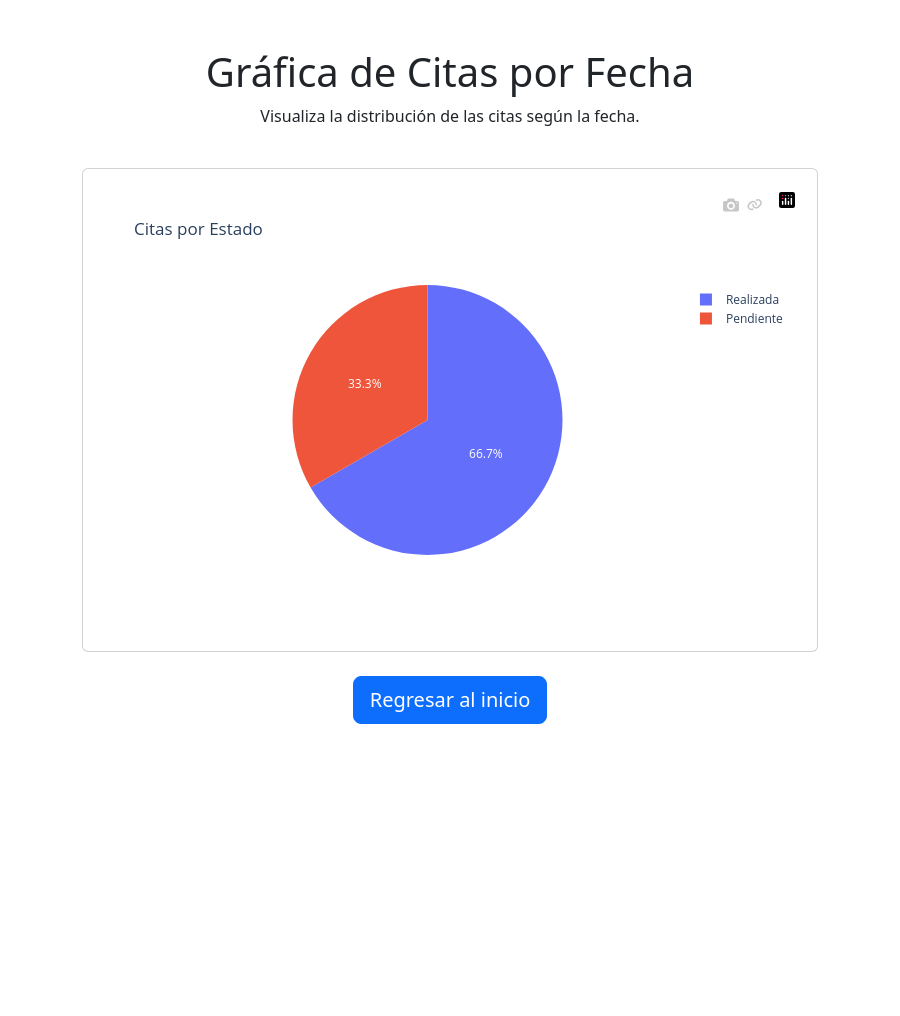
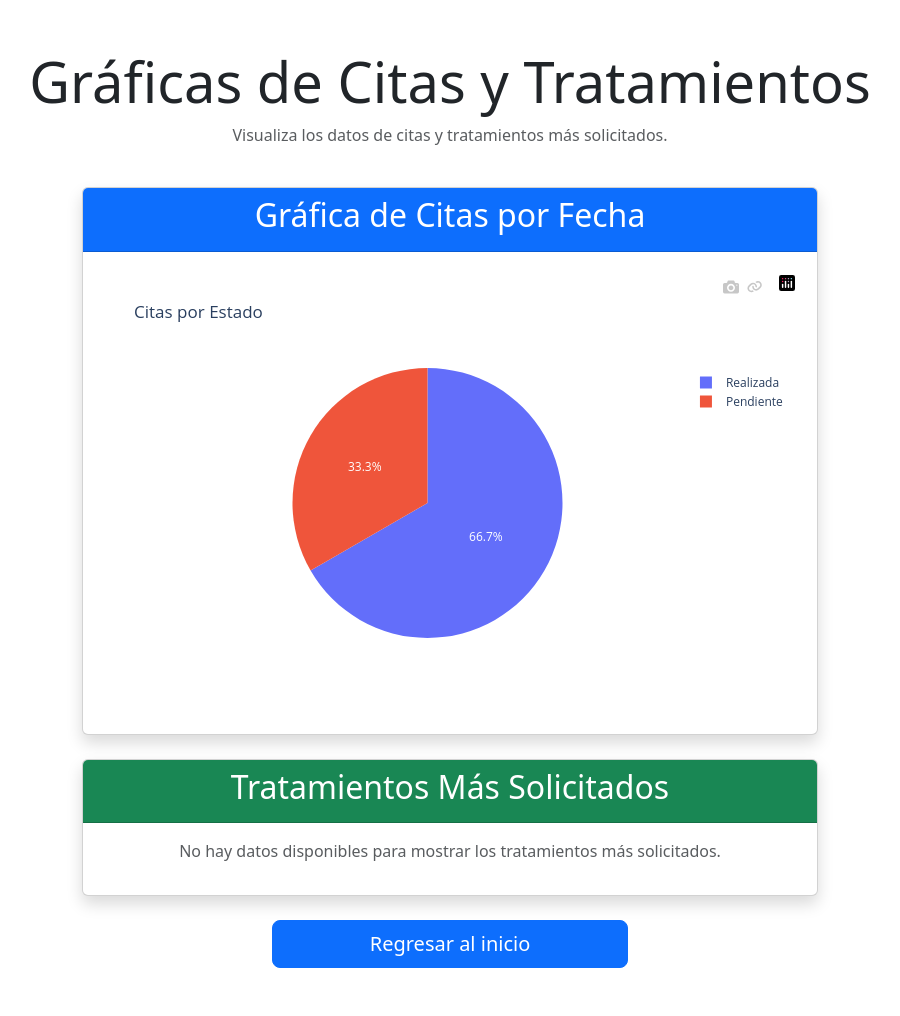
Before and after one commit to GabrielBtb2712/CRM-, a Django app: page /sg_paciente/sg_citas/ in a window 1280 px wide. Shown: the whole page, without its empty margins (190-1090 px from the left). Before the commit the page ends 724 px from the top, so only its background shows below. Run offline with Django 4.2, Linux system fonts and the light colour scheme; data comes from the database, SQL or seed files in the repository; both versions use the stored data as it was after the commit; parts of the project's set-up code (start-up, migrations or seed data) failed here and were passed over; some libraries are stand-ins or nearby versions.

Commit message:
actualizacion

```diff
--- a/api/home/citas/citas.py
+++ b/api/home/citas/citas.py
@@ -1,9 +1,13 @@
+from itertools import count
+from turtle import pd
 from django.contrib import messages
 from django.shortcuts import render, redirect
-from api.models import Citas, Doctores, TipoTratamiento
+from api.models import Citas, Doctores, TipoTratamiento,Tratamientos
 import plotly.express as px
 import plotly.io as pio
 from django.db import models
+from django.db.models import Q
+
 
 def citas(request):
     doctores = Doctores.objects.all()
@@ -70,3 +74,47 @@
 
     # Renderizar la página con la gráfica
     return render(request, 'sg_paciente/sg_citas.html', {'graph_html': graph_html})
+
+
+
+
+# Vista para tipos de tratamientos más solicitados
+def tipos_tratamientos_mas_solicitados(request):
+
+    # Consulta para contar tipos de tratamiento válidos
+    tipos_tratamientos = Tratamientos.objects.annotate(
+        count_solicitudes=count('tratamientos__citas', filter=Q(tratamientos__citas__isnull=False))
+    ).order_by('-count_solicitudes')[:1]
+
+    # Si no hay datos, mostrar mensaje
+    if not tipos_tratamientos.exists():
+        return render(request, "sg_paciente/sg_citas.html", {
+            "plot_html": None,
+            "message": "No hay datos disponibles para mostrar."
+        })
+
+    # Convertir los datos en un formato adecuado para Plotly
+    data = {
+        "Tipo de Tratamiento": [tipo.tipo_tratamiento for tipo in tipos_tratamientos],
+        "Solicitudes": [tipo.count_solicitudes for tipo in tipos_tratamientos],
+    }
+    df = pd.DataFrame(data)
+
+    # Crear la gráfica con Plotly
+    fig = px.bar(
+        df,
+        x="Tipo de Tratamiento",
+        y="Solicitudes",
+        title="Tipos de Tratamientos más solicitados",
+        labels={"Tipo de Tratamiento": "Tipo de Tratamiento", "Solicitudes": "Número de Solicitudes"},
+    )
+    fig.update_layout(xaxis=dict(tickangle=-45))  # Inclinar etiquetas si son largas
+
+    # Convertir la gráfica a HTML
+    plot_html = fig.to_html(full_html=False)
+
+    # Renderizar la plantilla con la gráfica
+    return render(request, "sg_paciente/sg_citas.html", {
+        "plot_html": plot_html,
+        "message": None
+    })
--- a/api/home/home_view.py
+++ b/api/home/home_view.py
@@ -130,6 +130,10 @@
 
 
 
+
+
+
+
 def metricas(request):
     # Número total de clientes
     num_clientes = Usuarios.objects.count()
--- a/api/templates/sg_paciente/sg_citas.html
+++ b/api/templates/sg_paciente/sg_citas.html
@@ -1,39 +1,69 @@
 <!DOCTYPE html>
 <html lang="es">
+
 <head>
     <meta charset="UTF-8">
     <meta name="viewport" content="width=device-width, initial-scale=1.0">
-    <title>Gráfica de Citas por Fecha</title>
+    <title>Gráfica de Citas y Tratamientos</title>
     <!-- Integrar Bootstrap -->
     <link href="https://cdn.jsdelivr.net/npm/bootstrap@5.3.0-alpha1/dist/css/bootstrap.min.css" rel="stylesheet">
-    <!-- Agregar Plotly.js para la gráfica -->
+    <!-- Agregar Plotly.js para las gráficas -->
     <script src="https://cdn.plot.ly/plotly-latest.min.js"></script>
 </head>
+
 <body>
     <div class="container my-5">
+        <!-- Título principal -->
         <div class="row">
-            <!-- Título centrado -->
             <div class="col-12 text-center mb-4">
-                <h1>Gráfica de Citas por Fecha</h1>
-                <p>Visualiza la distribución de las citas según la fecha.</p>
+                <h1 class="display-4">Gráficas de Citas y Tratamientos</h1>
+                <p class="text-muted">Visualiza los datos de citas y tratamientos más solicitados.</p>
             </div>
         </div>
 
+        <!-- Gráfica de Citas -->
         <div class="row justify-content-center">
             <div class="col-12 col-md-8">
-                <!-- Mostrar la gráfica de barras generada -->
-                <div class="card">
+                <div class="card shadow">
+                    <div class="card-header text-center bg-primary text-white">
+                        <h2>Gráfica de Citas por Fecha</h2>
+                    </div>
                     <div class="card-body">
-                        {{ graph_html|safe }}
+                        {% if graph_html %}
+                            {{ graph_html|safe }}
+                        {% else %}
+                            <p class="text-center text-muted">No hay datos disponibles para mostrar la gráfica de citas.</p>
+                        {% endif %}
                     </div>
                 </div>
             </div>
         </div>
 
-        <!-- Botón para regresar (opcional) -->
+        <!-- Espaciado entre secciones -->
+        <div class="my-4"></div>
+
+        <!-- Gráfica de Tratamientos -->
+        <div class="row justify-content-center">
+            <div class="col-12 col-md-8">
+                <div class="card shadow">
+                    <div class="card-header text-center bg-success text-white">
+                        <h2>Tratamientos Más Solicitados</h2>
+                    </div>
+                    <div class="card-body">
+                        {% if plot_html %}
+                            {{ plot_html|safe }}
+                        {% else %}
+                            <p class="text-center text-muted">No hay datos disponibles para mostrar los tratamientos más solicitados.</p>
+                        {% endif %}
+                    </div>
+                </div>
+            </div>
+        </div>
+
+        <!-- Botón para regresar -->
         <div class="row justify-content-center mt-4">
             <div class="col-12 col-md-4 text-center">
-                <a href="{% url 'index' %}" class="btn btn-primary btn-lg">Regresar al inicio</a>
+                <a href="{% url 'index' %}" class="btn btn-primary btn-lg w-100">Regresar al inicio</a>
             </div>
         </div>
     </div>
@@ -41,4 +71,5 @@
     <!-- Agregar Bootstrap JS (opcional) -->
     <script src="https://cdn.jsdelivr.net/npm/bootstrap@5.3.0-alpha1/dist/js/bootstrap.bundle.min.js"></script>
 </body>
+
 </html>
```
Also changed, not shown: api/templates/sg_paciente/sg_tratamientos_demandados.html (added), db.sqlite3.
